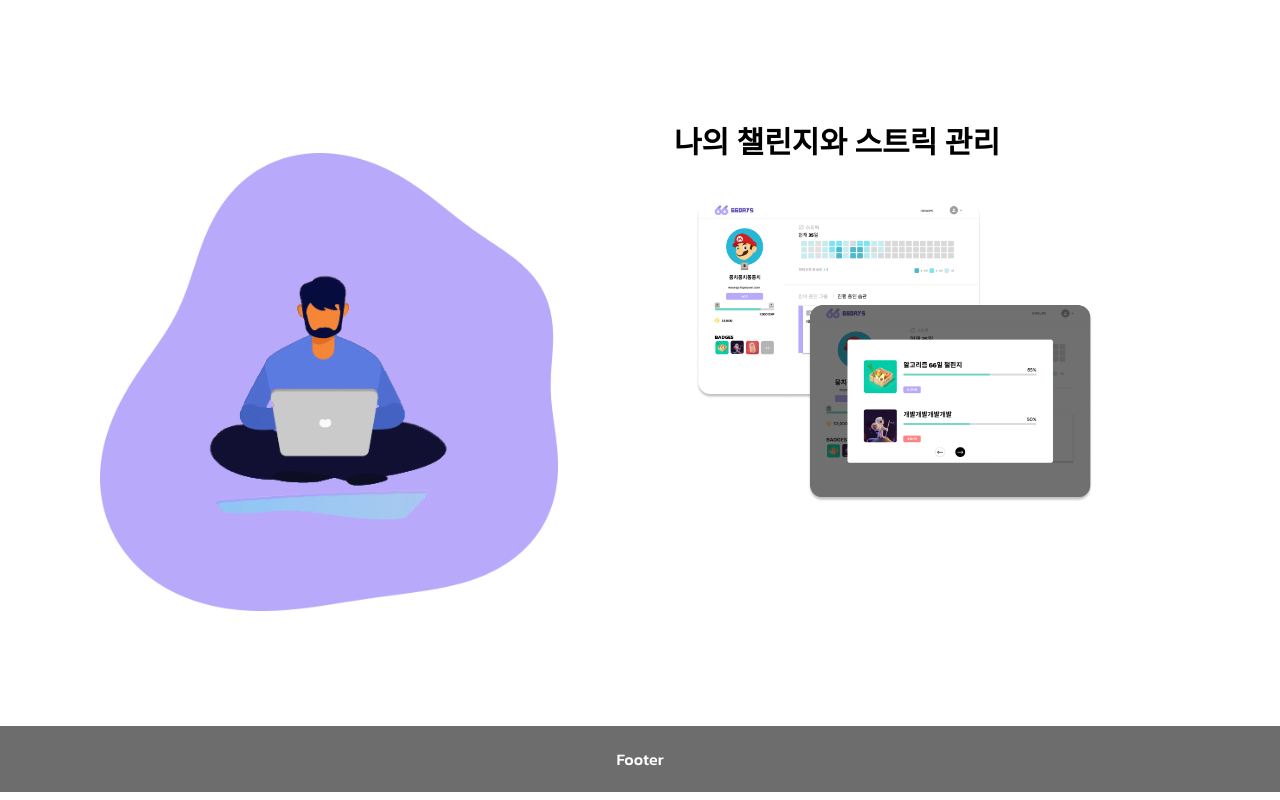
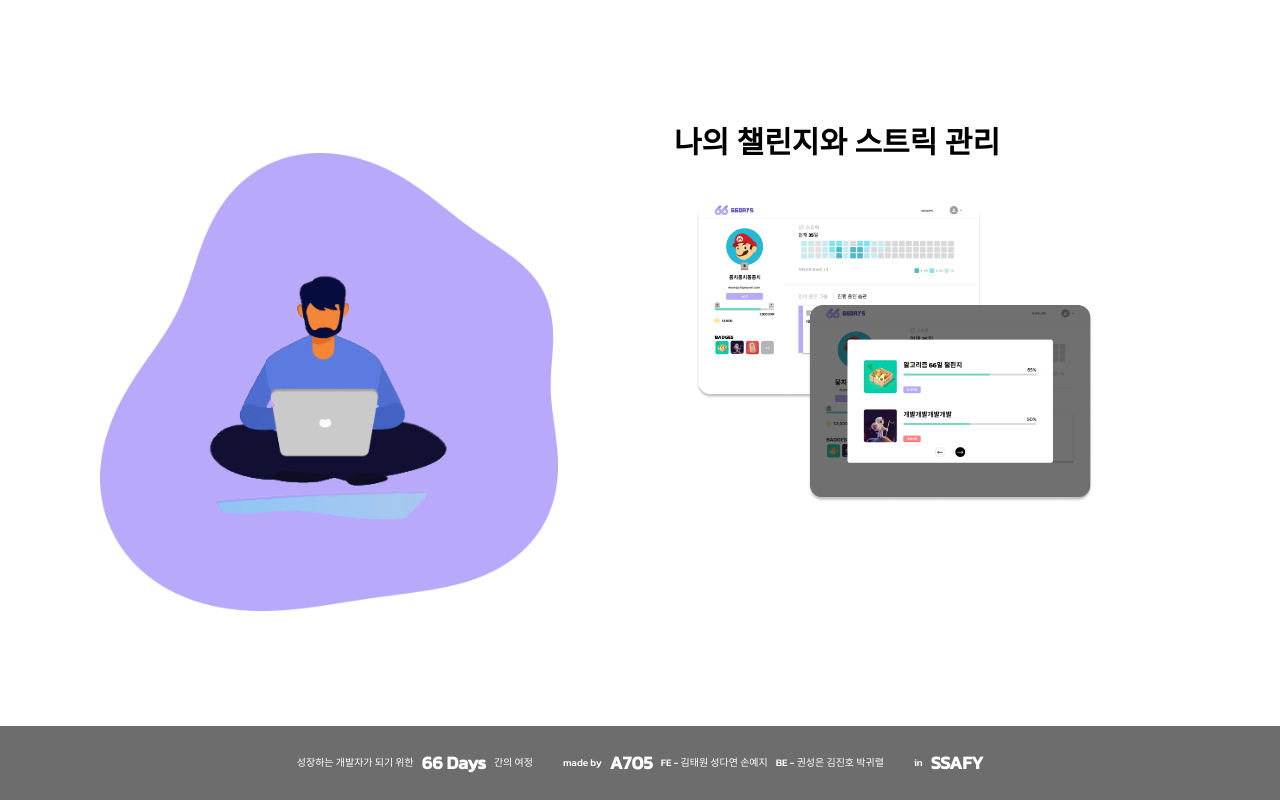
Before and after one commit to predictyson/66days, a React (Vite) app in the folder frontend/: page / in a window 1280 px wide. Shown: the part 2186-2986 px from the top of the page. Built offline with nearby package versions, Linux system fonts and the light colour scheme; a web font is replaced by a local one.

Commit message:
fe/feat: footer 추가

```diff
--- a/frontend/src/components/common/Footer.tsx
+++ b/frontend/src/components/common/Footer.tsx
@@ -1,14 +1,44 @@
+import { Space, Typography } from "antd";
 import { Footer } from "antd/es/layout/layout";
 import styled from "styled-components";
 
 export default function CustomFooter() {
-  return <StyledFooter>Footer</StyledFooter>;
+  return (
+    <StyledFooter>
+      <Space style={{ marginRight: "3rem" }}>
+        <Typography.Text>성장하는 개발자가 되기 위한</Typography.Text>
+        <Typography.Title level={3}>66 Days</Typography.Title>
+        <Typography.Text>간의 여정 </Typography.Text>
+      </Space>
+      <Space style={{ marginRight: "3rem" }}>
+        <Typography.Text>made by</Typography.Text>
+        <Typography.Title level={3}>A705</Typography.Title>
+        <Typography.Text>FE - 김태원 성다연 손예지</Typography.Text>
+        <Typography.Text>BE - 권성은 김진호 박귀렬</Typography.Text>
+      </Space>
+      <Space>
+        <Typography.Text>in </Typography.Text>
+        <Typography.Title level={3}>SSAFY</Typography.Title>
+      </Space>
+    </StyledFooter>
+  );
 }
 
 const StyledFooter = styled(Footer)`
-  text-align: center;
+  display: flex;
+  justify-content: center;
   color: #fff;
   background-color: #6d6d6d;
   padding-inline: 5rem;
-  font-size: 1.6rem;
+
+  h1,
+  h2,
+  h3 {
+    margin: 0;
+    color: white;
+  }
+
+  span {
+    color: white;
+  }
 `;
```
